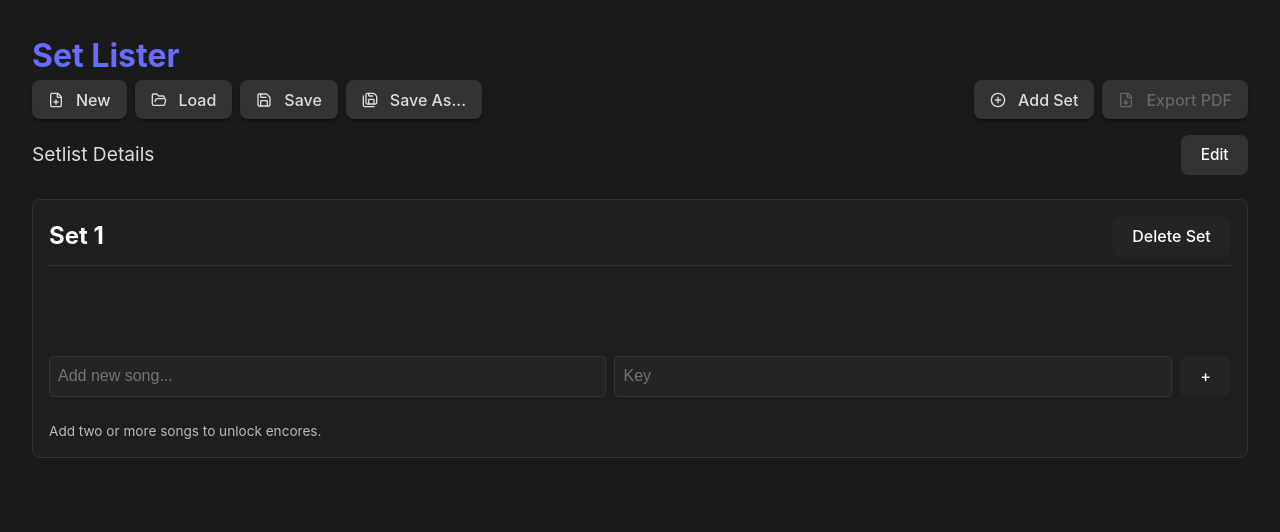
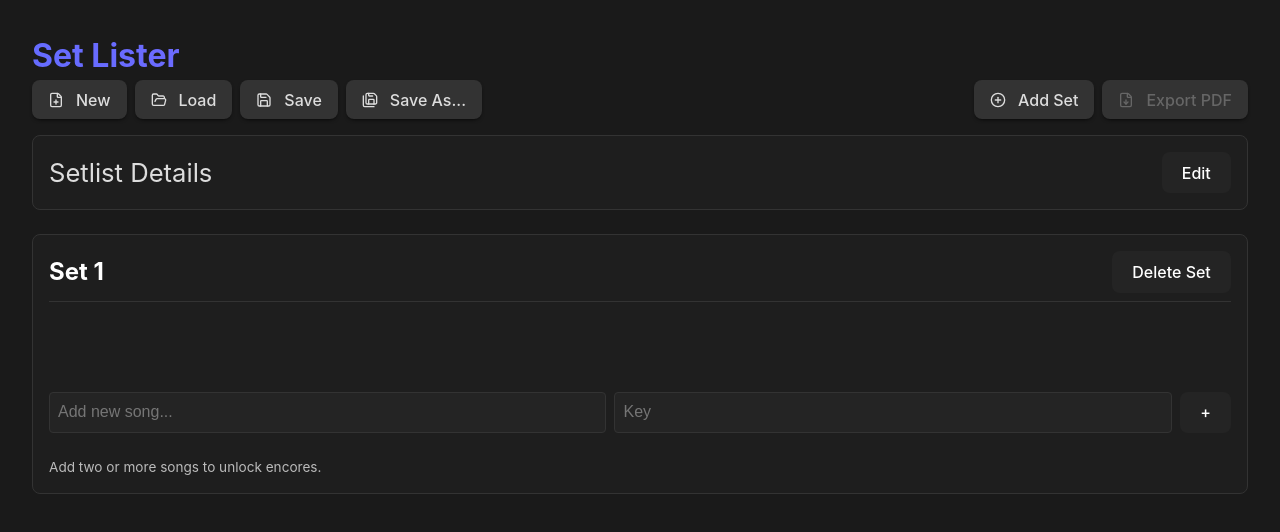
Before and after one commit to thebigdavec/set-lister, a Vue app: page / in a window 1280 px wide. Shown: the top 532 px of the page. Built offline with nearby package versions, Linux system fonts and the light colour scheme.

Commit message:
Update setlist metadata styling
Rename .header-metadata to .setlist-metadata. Tweak colors and sizing:
darker background and border, increase text sizes, and update button
font size and background

```diff
--- a/src/components/SetlistMetadata.vue
+++ b/src/components/SetlistMetadata.vue
@@ -96,11 +96,11 @@ function blurInputOnEnter(e: KeyboardEvent) {
 </template>
 
 <style scoped>
-.header-metadata {
-    background-color: #222;
+.setlist-metadata {
+    background-color: #1e1e1e;
     padding: 1rem;
     border-radius: 8px;
-    border: 1px solid #444;
+    border: 1px solid #333;
 }
 
 .metadata-grid {
@@ -149,12 +149,12 @@ function blurInputOnEnter(e: KeyboardEvent) {
     justify-content: space-between;
     align-items: center;
     gap: 0.5rem;
-    font-size: 1.2rem;
+    font-size: 1.6rem;
     color: #ddd;
 
     button {
-        font-size: 0.8em;
-        background: #333;
+        font-size: 1rem;
+        background: #242424;
         transition: background-color 0.2s ease;
         &:hover,
         &:focus-visible {
```
